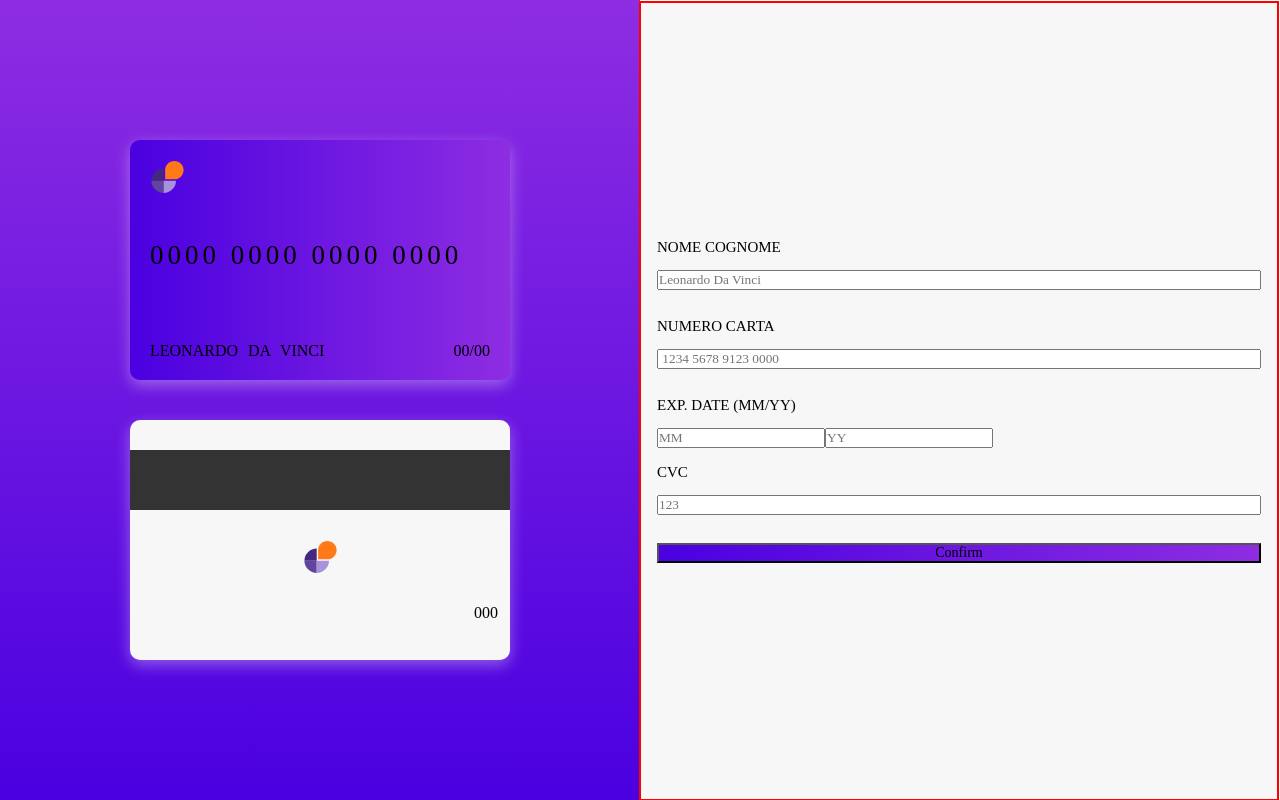
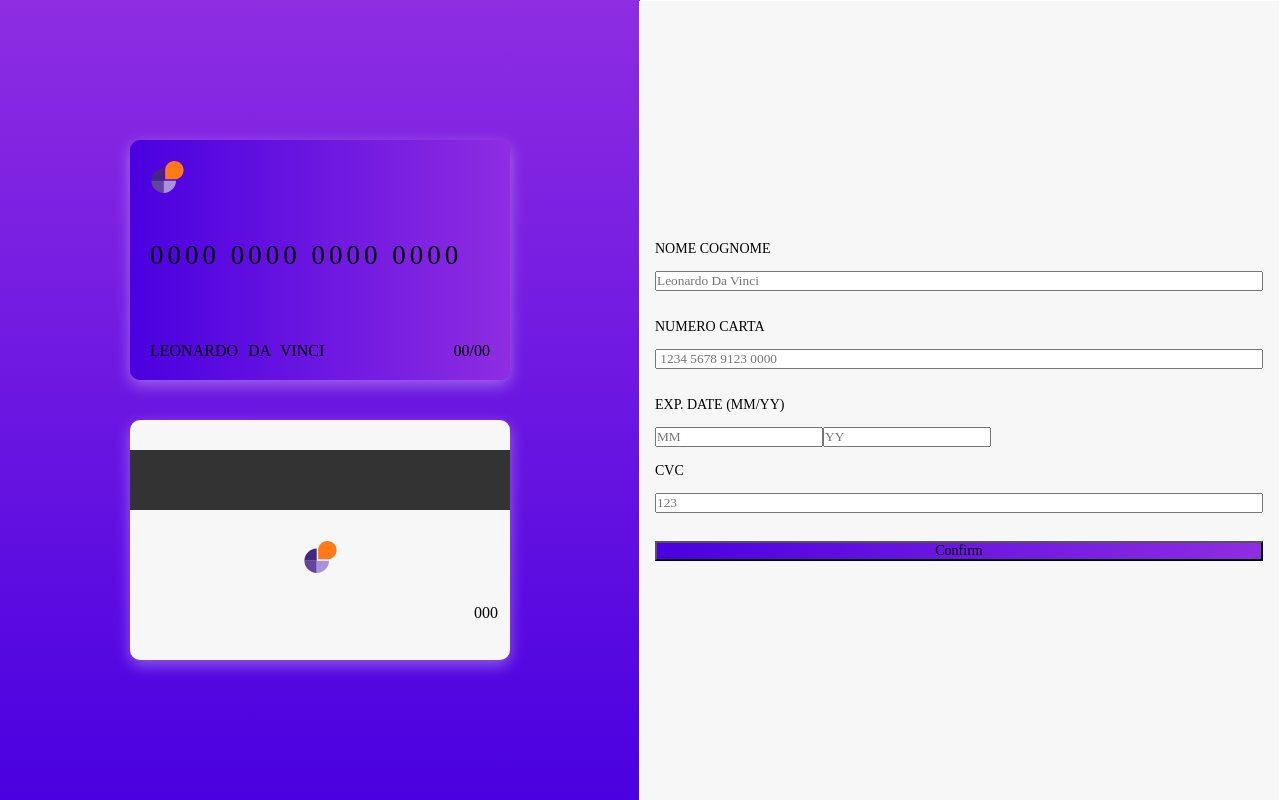
Before and after one commit to GiuseppeSonny/creditCardExample, a Next.js app in the folder credit-card-app/: page / in a window 1280 px wide. Built offline with nearby package versions, Linux system fonts and the light colour scheme.

Commit message:
font size

```diff
--- a/credit-card-app/app/components/form.module.scss
+++ b/credit-card-app/app/components/form.module.scss
@@ -6,7 +6,6 @@
   margin-left: auto;
   height: 100vh;
   padding: 1rem;
-  border: 2px solid red;
   gap: 12px;
   background-color: #f7f7f7;
   position: fixed;
@@ -20,8 +19,8 @@
   text-transform: uppercase;
   display: flex;
   flex-direction: column;
-
-  font-size: 15px;
+  border-radius: 8px;
+  font-size: 14px;
 }
 
 .cardForm input:hover {
```
